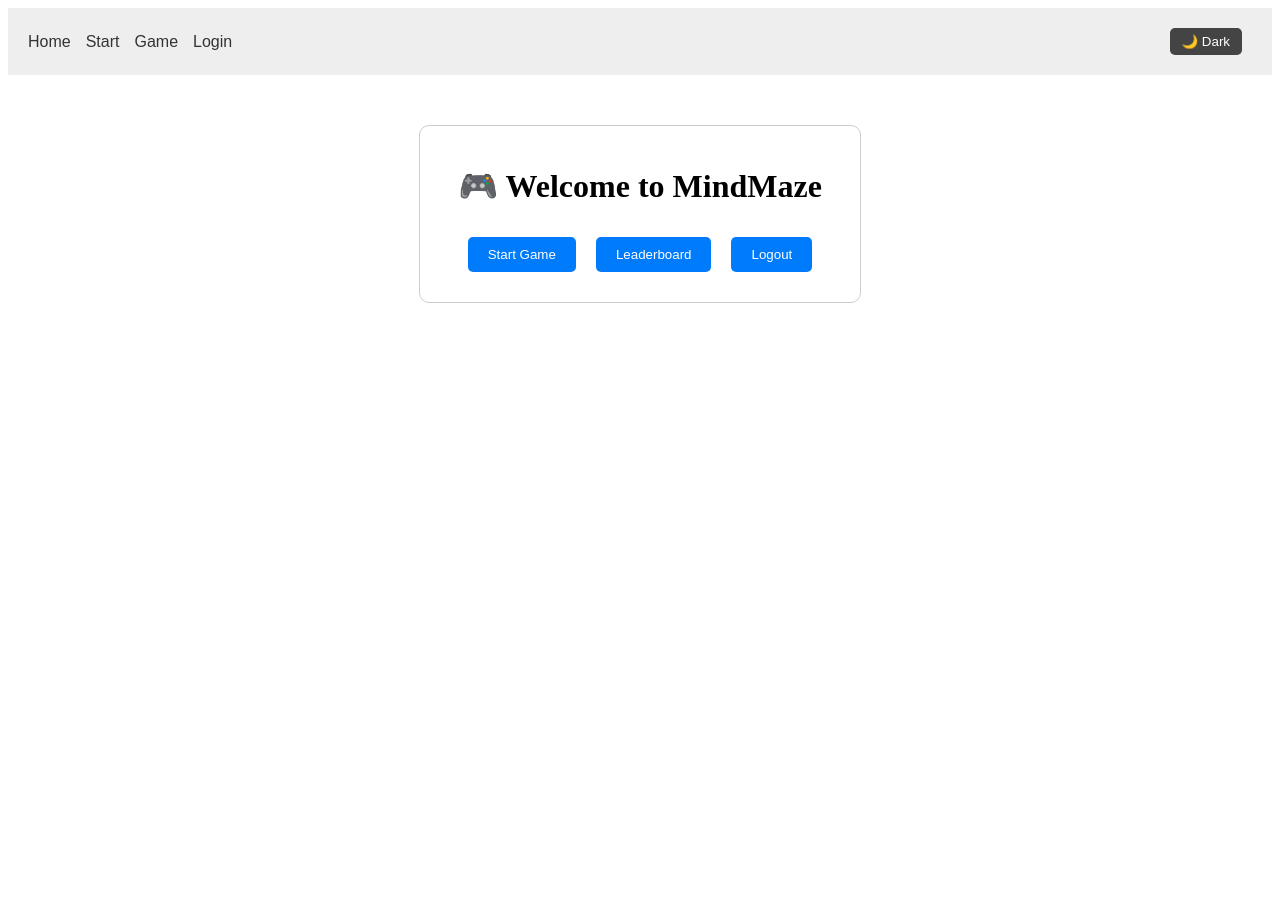
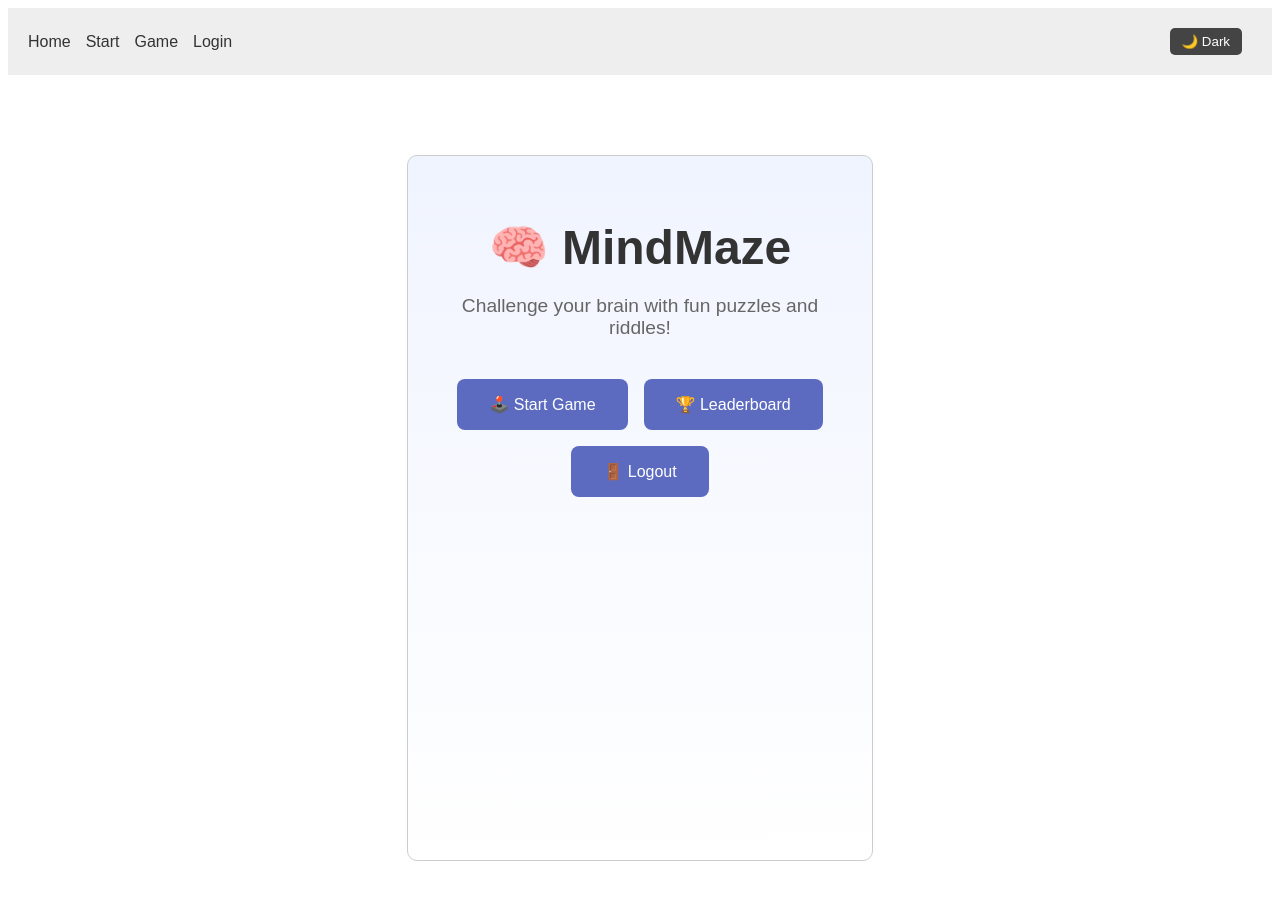
Before and after one commit to komal-1010/MindMaze, a Next.js app in the folder mindmaze-app/frontend/: page /home in a window 1280 px wide. Shown: the top 900 px of the page. Before the commit the page ends 800 px from the top, so only its background shows below. Built offline with nearby package versions, Linux system fonts and the light colour scheme; sample sign-in values are in the browser's storage.

Commit message:
changed login and registeration

```diff
--- a/mindmaze-app/frontend/src/app/home/page.js
+++ b/mindmaze-app/frontend/src/app/home/page.js
@@ -1,6 +1,7 @@
 'use client'
 import { useRouter } from 'next/navigation'
 import { useEffect } from 'react'
+import '../styles/home.css'
 
 export default function Home() {
   const router = useRouter()
@@ -19,10 +20,14 @@ export default function Home() {
 
   return (
     <div className="home-container">
-      <h1>🎮 Welcome to MindMaze</h1>
-      <button onClick={() => router.push('/game')}>Start Game</button>
-      <button onClick={() => router.push('/leaderboard')}>Leaderboard</button>
-      <button onClick={handleLogout}>Logout</button>
+      <h1>🧠 MindMaze</h1>
+      <p className="tagline">Challenge your brain with fun puzzles and riddles!</p>
+
+      <div className="btn-group">
+        <button onClick={() => router.push('/game')}>🕹️ Start Game</button>
+        <button onClick={() => router.push('/leaderboard')}>🏆 Leaderboard</button>
+        <button onClick={handleLogout}>🚪 Logout</button>
+      </div>
     </div>
   )
 }
--- a/mindmaze-app/frontend/src/app/register/page.jsx
+++ b/mindmaze-app/frontend/src/app/register/page.jsx
@@ -19,7 +19,7 @@ export default function RegisterPage() {
     setSuccess('')
 
     try {
-      const res = await fetch('http://localhost:5000/api/auth/register', {
+      const res = await fetch('https://curly-succotash-5574r5q5vpqc75x7-5000.app.github.dev/api/auth/register', {
         method: 'POST',
         headers: { 'Content-Type': 'application/json' },
         body: JSON.stringify(form),
--- a/mindmaze-app/frontend/src/app/styles/home.css
+++ b/mindmaze-app/frontend/src/app/styles/home.css
@@ -0,0 +1,37 @@
+.home-container {
+  text-align: center;
+  margin-top: 80px;
+  padding: 2rem;
+  font-family: sans-serif;
+  background: linear-gradient(to bottom, #f0f4ff, #ffffff);
+  min-height: 80vh;
+}
+
+.home-container h1 {
+  font-size: 3rem;
+  margin-bottom: 0.5rem;
+  color: #333;
+}
+
+.tagline {
+  font-size: 1.2rem;
+  color: #666;
+  margin-bottom: 2rem;
+}
+
+.btn-group button {
+  display: inline-block;
+  margin: 0.5rem;
+  padding: 1rem 2rem;
+  font-size: 1rem;
+  border: none;
+  border-radius: 8px;
+  background-color: #5c6bc0;
+  color: white;
+  cursor: pointer;
+  transition: background 0.3s ease;
+}
+
+.btn-group button:hover {
+  background-color: #3949ab;
+}
```
Also changed, not shown: 2 other files (tests, documents, lock files or other folders).
